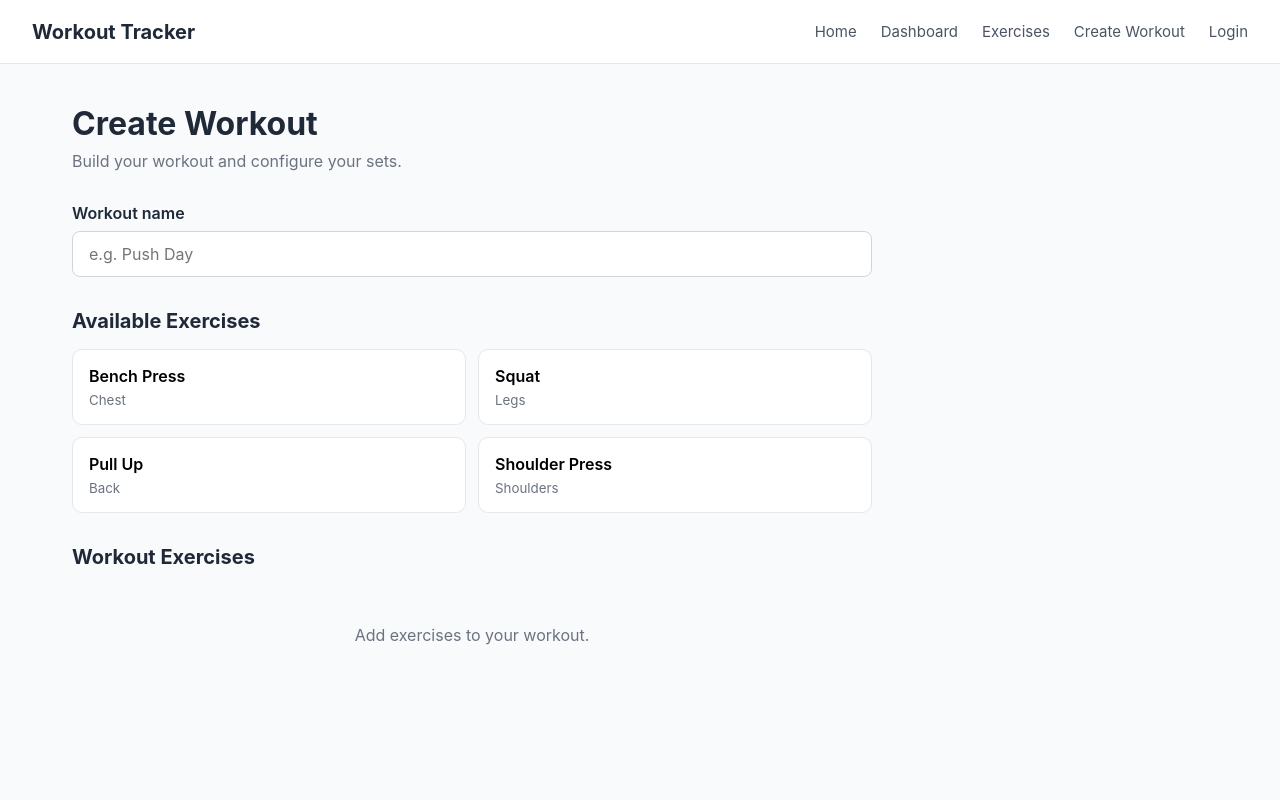
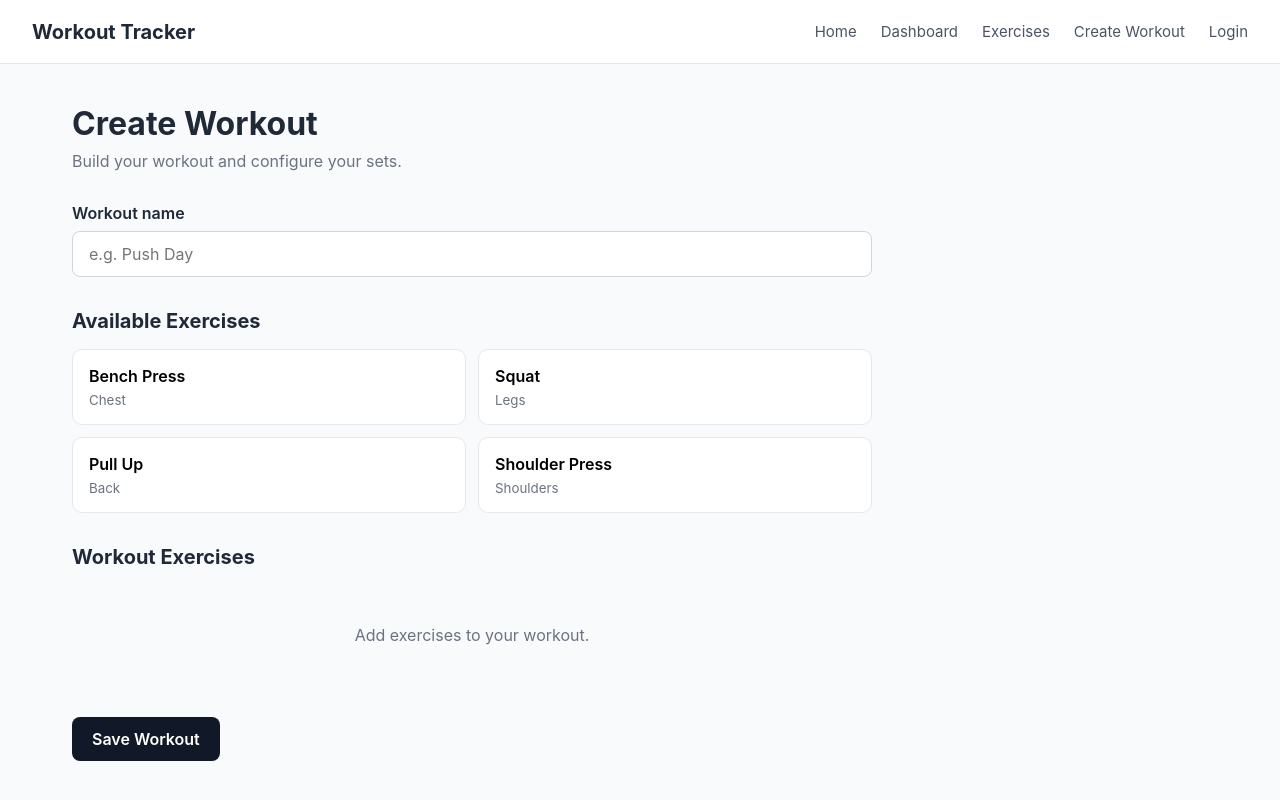
Before and after one commit to Sanjay280806/Workout-Tracker, a React app in the folder frontend/: page /workouts/create in a window 1280 px wide. Built offline with nearby package versions, Linux system fonts and the light colour scheme; the HTML template or start-up script is replaced by a standard one.

Commit message:
added workoutService

```diff
--- a/frontend/src/App.css
+++ b/frontend/src/App.css
@@ -391,3 +391,21 @@
 .add-set-button:hover {
   background: #f3f4f6;
 }
+
+.save-workout-button {
+  align-self: flex-start;
+
+  padding: 12px 20px;
+
+  border: none;
+  border-radius: 8px;
+
+  background: #111827;
+  color: white;
+
+  font-weight: 600;
+}
+
+.save-workout-button:hover {
+  opacity: 0.9;
+}
--- a/frontend/src/pages/CreateWorkout.jsx
+++ b/frontend/src/pages/CreateWorkout.jsx
@@ -1,5 +1,5 @@
 import { useState } from "react";
-
+import { createWorkout } from "../services/workoutService";
 const exercises = [
   { id: 1, name: "Bench Press", muscleGroup: "Chest" },
   { id: 2, name: "Squat", muscleGroup: "Legs" },
@@ -10,6 +10,33 @@ const exercises = [
 function CreateWorkout() {
   const [workoutName, setWorkoutName] = useState("");
   const [selectedExercises, setSelectedExercises] = useState([]);
+
+  async function handleSubmit(event) {
+    event.preventDefault();
+
+    if (!workoutName.trim()) {
+      alert("Please enter a workout name.");
+      return;
+    }
+
+    if (selectedExercises.length === 0) {
+      alert("Please add at least one exercise.");
+      return;
+    }
+
+    const workoutData = {
+      name: workoutName.trim(),
+      exercises: selectedExercises.map((exercise) => ({
+        exerciseId: exercise.id,
+        sets: exercise.sets.map((set) => ({
+          weight: Number(set.weight),
+          reps: Number(set.reps),
+        })),
+      })),
+    };
+
+    await createWorkout(workoutData);
+  }
 
   function addExercise(exercise) {
     const alreadyAdded = selectedExercises.some(
@@ -95,7 +122,7 @@ function CreateWorkout() {
         <p>Build your workout and configure your sets.</p>
       </div>
 
-      <div className="workout-form">
+      <form className="workout-form" onSubmit={handleSubmit}>
         <div className="form-group">
           <label htmlFor="workout-name">
             Workout name
@@ -205,7 +232,10 @@ function CreateWorkout() {
             </div>
           )}
         </section>
-      </div>
+        <button type="submit" className="save-workout-button">
+          Save Workout
+        </button>
+      </form>
     </div>
   );
 }
--- /dev/null
+++ b/frontend/src/services/workoutService.js
@@ -0,0 +1,5 @@
+export async function createWorkout(workoutData) {
+  console.log("Workout payload:", workoutData);
+
+  // Backend API will be connected here later.
+}
```
